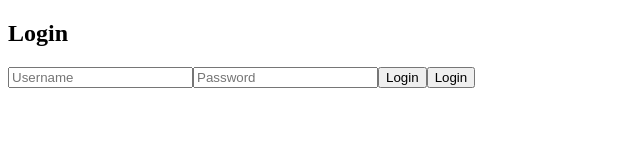
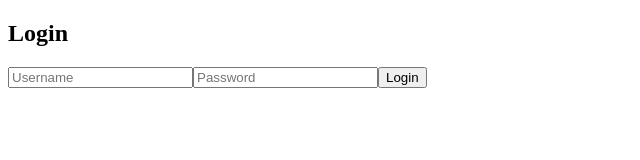
Before and after one commit to angiem07/MarketMingle, a React (Vite) app in the folder client/: page / in a window 1280 px wide. Shown: the top 160 px of the page, without its empty margins (0-640 px from the left). Built offline with nearby package versions, Linux system fonts and the light colour scheme.

Commit message:
updates to login.jsx

```diff
--- a/client/src/pages/login.jsx
+++ b/client/src/pages/login.jsx
@@ -80,7 +80,6 @@ const Login = () => {
           placeholder="Password"
         />
         <button type="submit">Login</button>
-        <button type="submit">Login</button>
       </form>
 
     </div>
```
